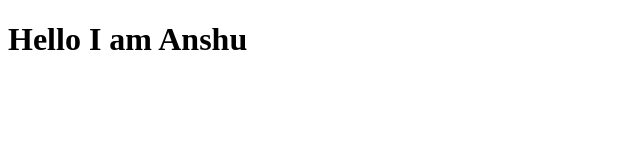
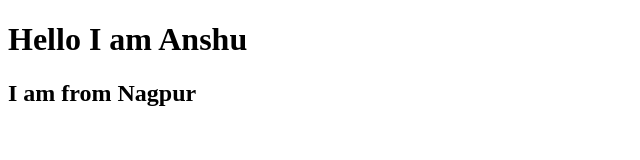
Before and after one commit to Anshu-Patil/Portfolio_Anshu, a plain HTML site: page index.html in a window 1280 px wide. Shown: the whole page, without its empty margins (0-640 px from the left). Drawn offline with Linux system fonts and the light colour scheme.

Commit message:
Update index.html

```diff
--- a/index.html
+++ b/index.html
@@ -7,5 +7,6 @@
 </head>
 <body>
 	<h1>Hello I am Anshu</h1>
+	<h2>I am from Nagpur</h2>
 </body>
 </html>
```
